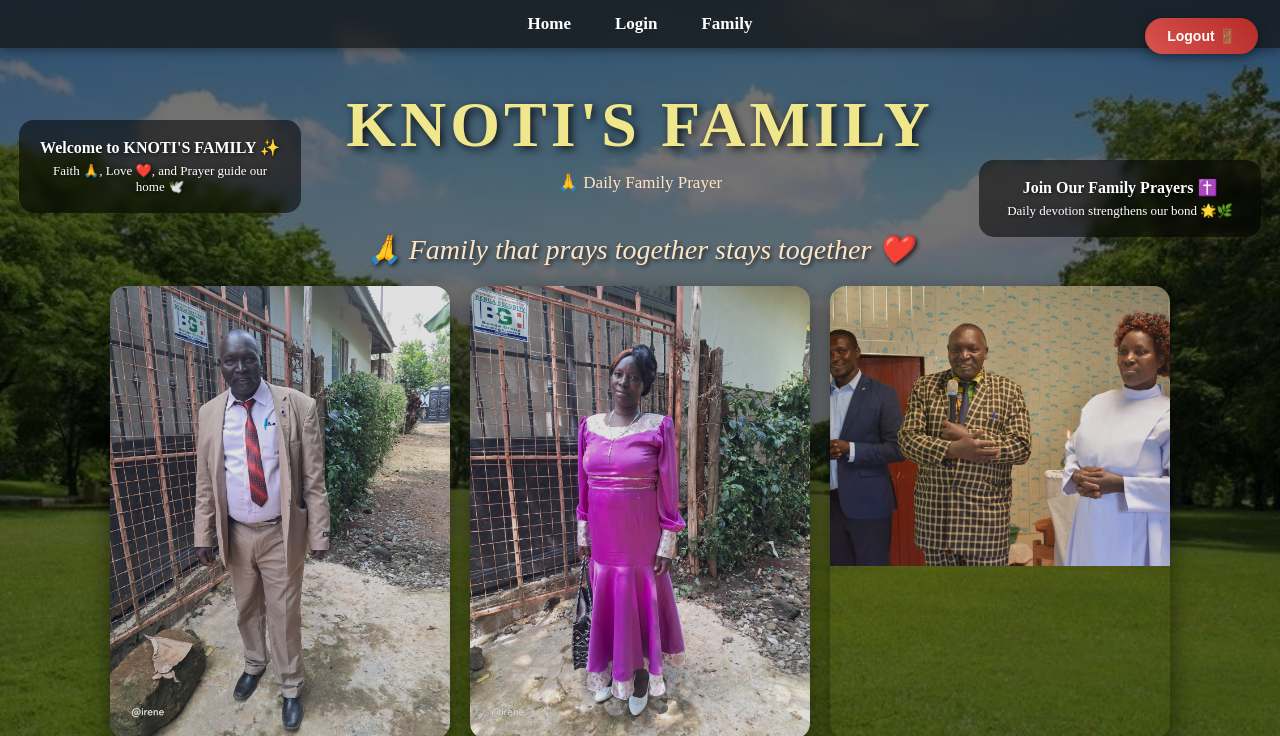
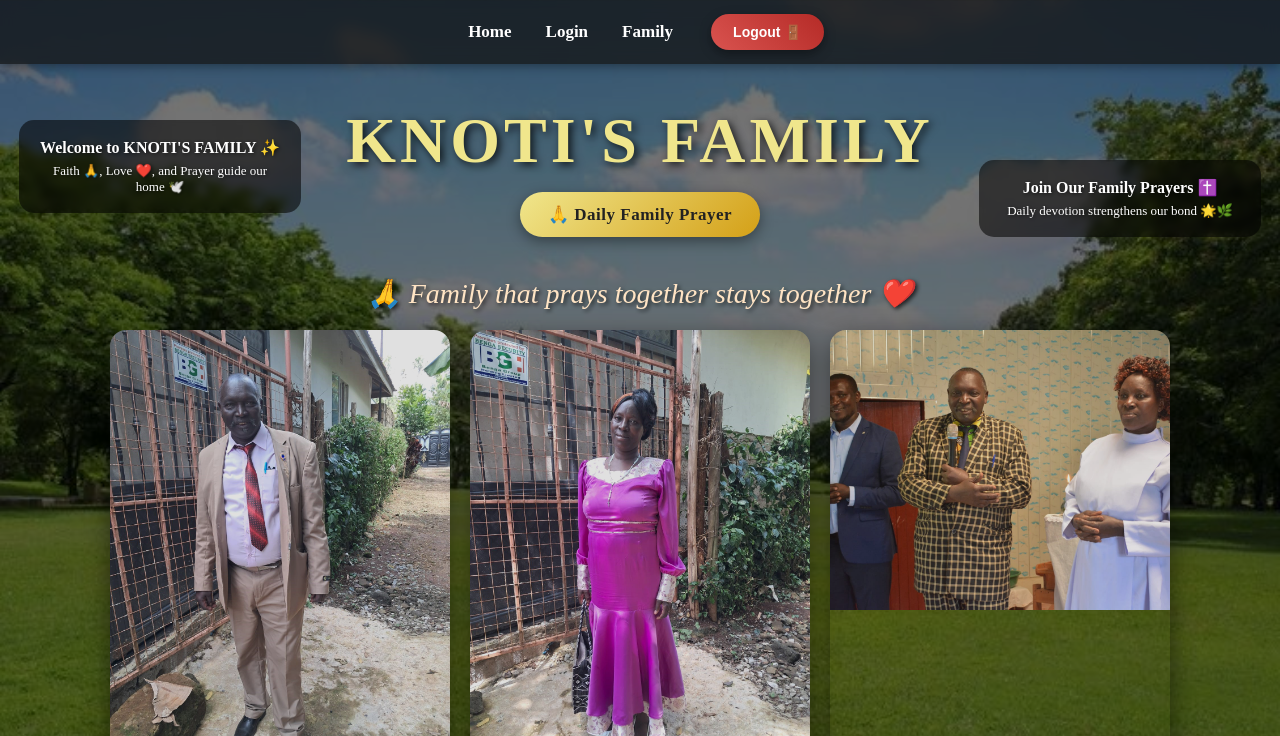
Before and after one commit to Aloysius254/websitedemo, a plain HTML site: page family.html in a window 1280 px wide. Shown: the top 736 px of the page. Drawn offline with Linux system fonts and the light colour scheme; sample sign-in values are in the browser's storage.

Commit message:
Move logout into nav, style daily prayer link as visible button

```diff
--- a/family.html
+++ b/family.html
@@ -16,6 +16,7 @@
     <a href="index.html">Home</a>
     <a href="login.html">Login</a>
     <a href="family.html">Family</a>
+    <button class="logout-btn nav-logout" onclick="logout()">Logout 🚪</button>
   </nav>
 
   <div class="overlay-text left">
--- a/style1.css
+++ b/style1.css
@@ -31,12 +31,17 @@ nav, header, main, footer, .overlay-text, .logout-top { position: relative; z-in
 nav {
   background: rgba(20,20,20,0.75);
   backdrop-filter: blur(8px);
-  padding: 14px 0;
+  padding: 14px 20px;
   text-align: center;
   box-shadow: 0 2px 10px rgba(0,0,0,0.4);
   position: sticky;
   top: 0;
   z-index: 100;
+  display: flex;
+  align-items: center;
+  justify-content: center;
+  gap: 10px;
+  flex-wrap: wrap;
 }
 
 nav a {
@@ -44,11 +49,35 @@ nav a {
   text-decoration: none;
   font-size: 17px;
   font-weight: bold;
-  margin: 0 20px;
+  margin: 0 12px;
   transition: color 0.3s;
 }
 
 nav a:hover { color: #f0e68c; }
+
+/* logout inside nav */
+.nav-logout {
+  width: auto;
+  padding: 8px 18px;
+  margin-left: 16px;
+  font-size: 14px;
+  border-radius: 20px;
+  background: linear-gradient(45deg, #d9534f, #b52b27);
+  color: white;
+  font-weight: bold;
+  border: none;
+  cursor: pointer;
+  box-shadow: 0 3px 8px rgba(0,0,0,0.4);
+  transition: all 0.3s ease;
+}
+
+.nav-logout:hover {
+  transform: scale(1.06);
+  background: linear-gradient(45deg, #c9302c, #92241f);
+}
+
+/* hide the old fixed logout */
+.logout-top { display: none; }
 
 /* ── Overlay text boxes ── */
 .overlay-text {
@@ -90,14 +119,26 @@ header h1 {
   letter-spacing: 4px;
 }
 
-.header-sub { margin: 10px 0 0; }
+.header-sub { margin: 14px 0 0; }
+
 .header-sub a {
-  color: #ffe4c4;
+  display: inline-block;
+  padding: 12px 28px;
+  background: linear-gradient(135deg, #f0e68c, #d4a017);
+  color: #222;
   text-decoration: none;
   font-size: 17px;
-  transition: color 0.3s;
+  font-weight: bold;
+  border-radius: 30px;
+  box-shadow: 0 4px 14px rgba(0,0,0,0.4);
+  letter-spacing: 0.5px;
+  transition: transform 0.3s, box-shadow 0.3s;
 }
-.header-sub a:hover { color: #f0e68c; }
+
+.header-sub a:hover {
+  transform: scale(1.06);
+  box-shadow: 0 6px 20px rgba(0,0,0,0.5);
+}
 
 /* ── Motto ── */
 .motto {
@@ -233,14 +274,7 @@ header h1 {
   to   { transform: translateX(-100%); }
 }
 
-/* ── Logout ── */
-.logout-top {
-  position: fixed;
-  top: 18px;
-  right: 22px;
-  z-index: 200;
-}
-
+/* ── Logout (old fixed - kept for reference but hidden) ── */
 .logout-btn {
   padding: 10px 22px;
   background: linear-gradient(45deg, #d9534f, #b52b27);
@@ -252,11 +286,6 @@ header h1 {
   box-shadow: 0 4px 12px rgba(0,0,0,0.4);
   transition: all 0.3s ease;
   font-size: 14px;
-}
-
-.logout-btn:hover {
-  transform: scale(1.08);
-  background: linear-gradient(45deg, #c9302c, #92241f);
 }
 
 /* ── Footer ── */
@@ -271,10 +300,7 @@ footer {
 /* ── Responsive ── */
 @media (max-width: 768px) {
   .overlay-text { display: none; }
-
   header h1 { font-size: 38px; letter-spacing: 2px; }
-
   .motto { font-size: 20px; }
-
-  .logout-top { top: 12px; right: 12px; }
+  .nav-logout { margin-left: 0; }
 }
```
